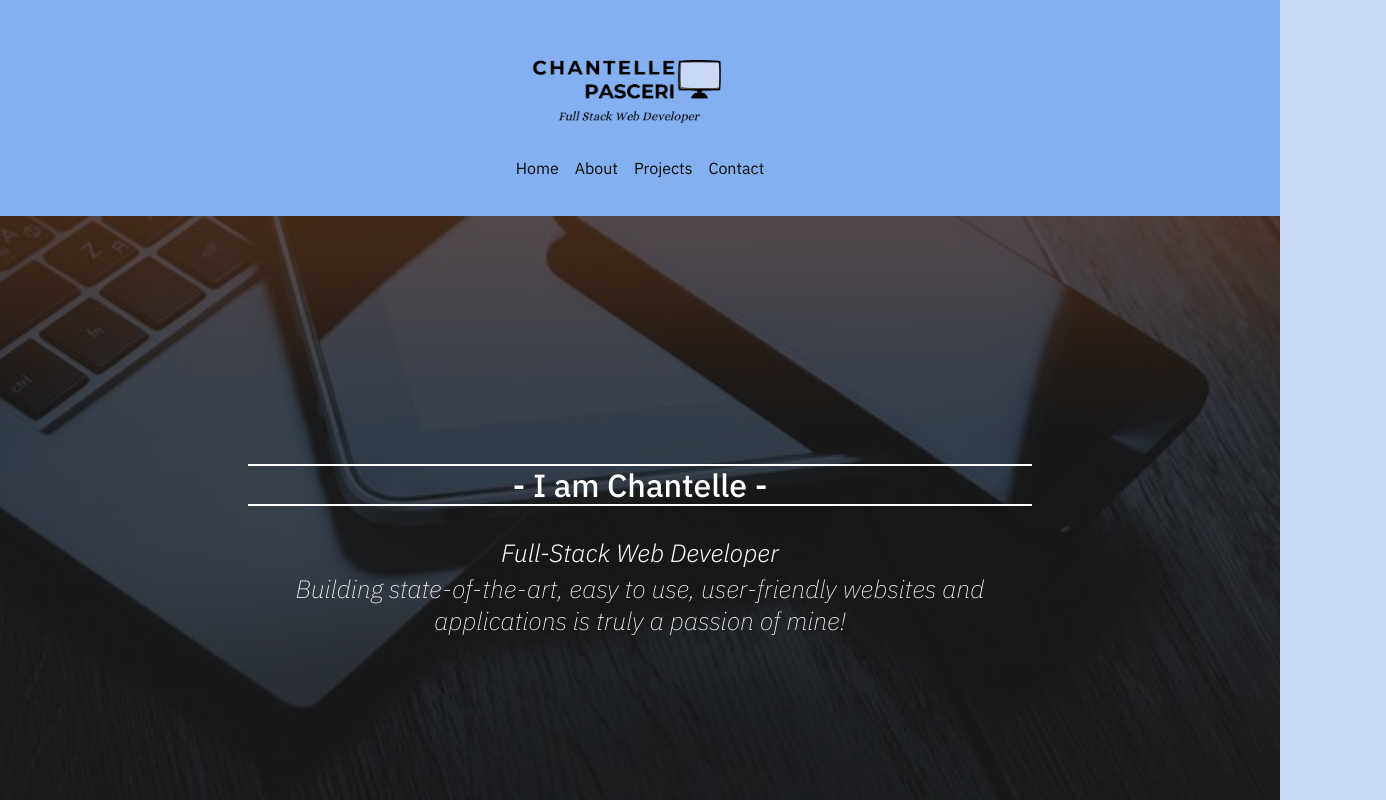
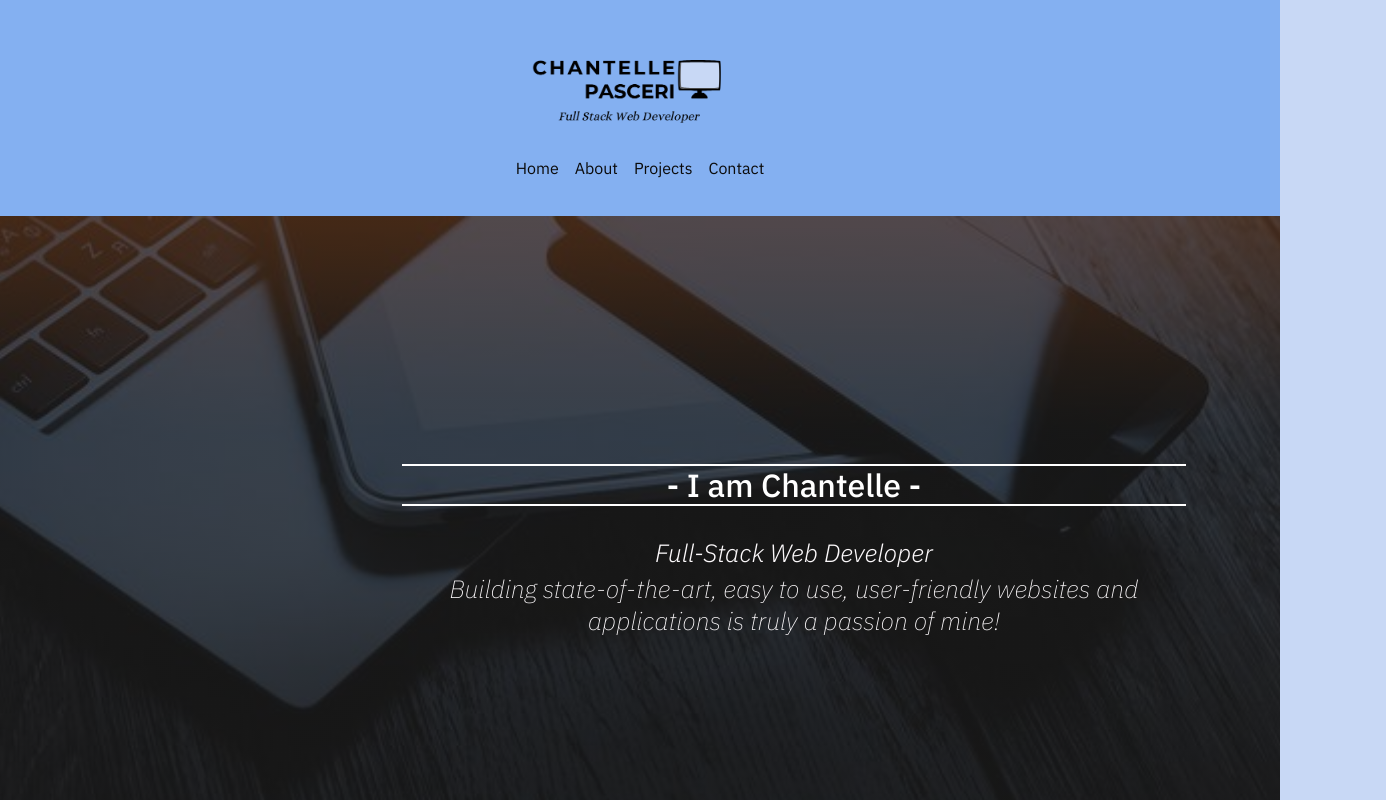
Before and after one commit to bella77-69/website-v2, a React (Create React App) app in the folder client/: page / in a window 1280 px wide. Shown: the top 800 px of the page, 1386 px wide, since content can reach past the window. Built offline with nearby package versions, Linux system fonts and the light colour scheme.

Commit message:
fixed text in home folder, center in desktop view

```diff
--- a/client/src/pages/Home/home.scss
+++ b/client/src/pages/Home/home.scss
@@ -61,8 +61,9 @@ header {
      }
 
      @include desktop {
-     max-width: 1450px;
+     max-width: 1280px;
      padding: 25vh;
+     margin-left: 13%;
      }
   }
 }
@@ -74,6 +75,7 @@ h1 {
   font-family: $fontfamily;
   font-size: 1rem;
   margin: 0;
+
 
     @include tablet {
     font-size: 1.5rem;
```
